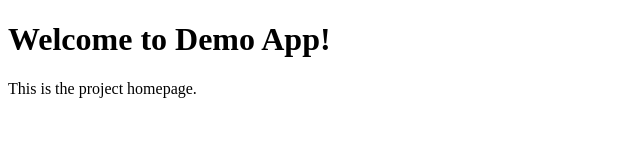
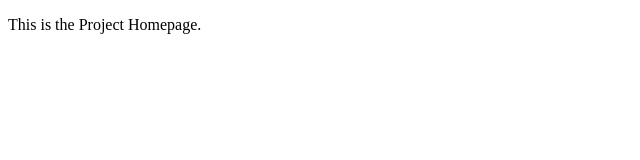
Before and after one commit to tutorials2242/acme-widget, a plain HTML site: page docs/index.html in a window 1280 px wide. Shown: the whole page, without its empty margins (0-640 px from the left). Drawn offline with Linux system fonts and the light colour scheme.

Commit message:
Adding GitHub Pages Homepage

```diff
--- a/docs/index.html
+++ b/docs/index.html
@@ -1,11 +1,9 @@
 <!DOCTYPE html>
 <html>
 <head>
-  <title>DemoApp</title>
+  <title>Demo App Project </title>
 </head>
 <body>
-  <h1>Welcome to Demo App!</h1>
-  <p>This is the project homepage.</p>
-
+  <p> This is the Project Homepage. </p>
 </body>
 </html>
```
